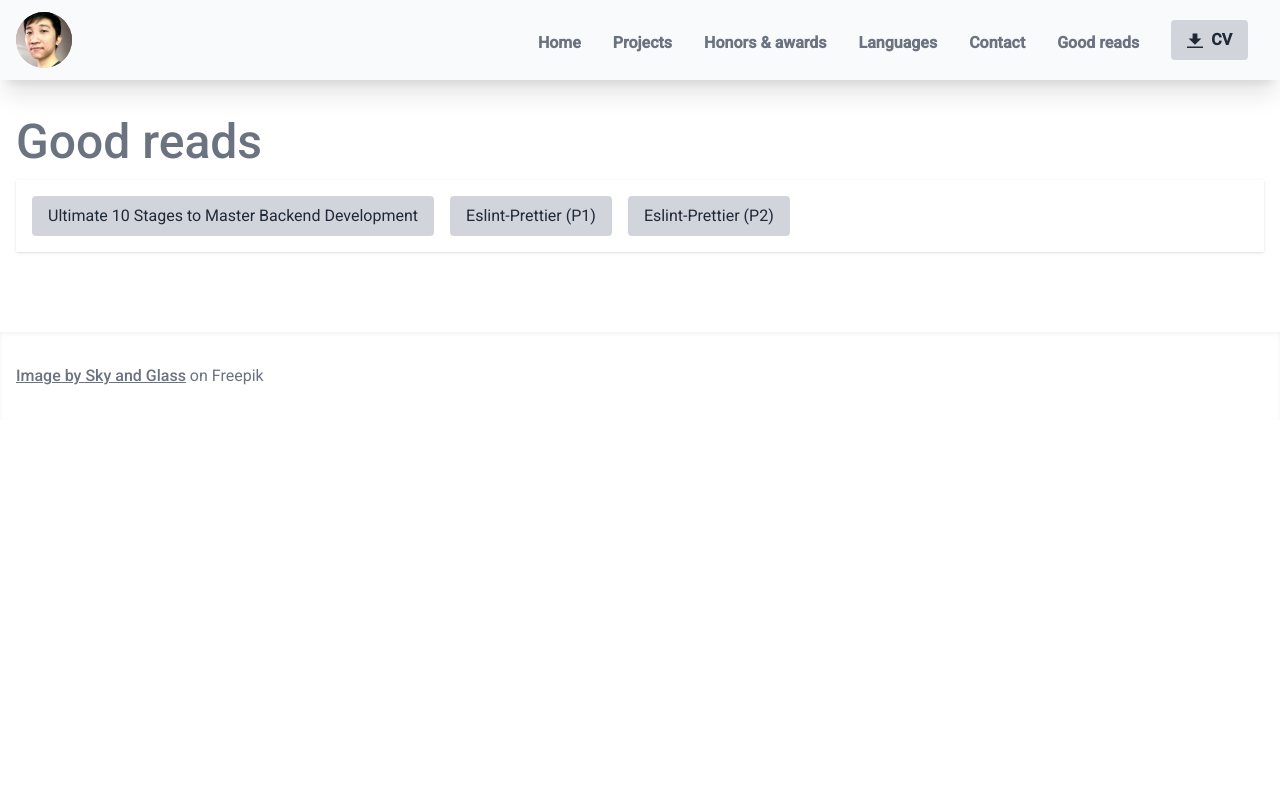
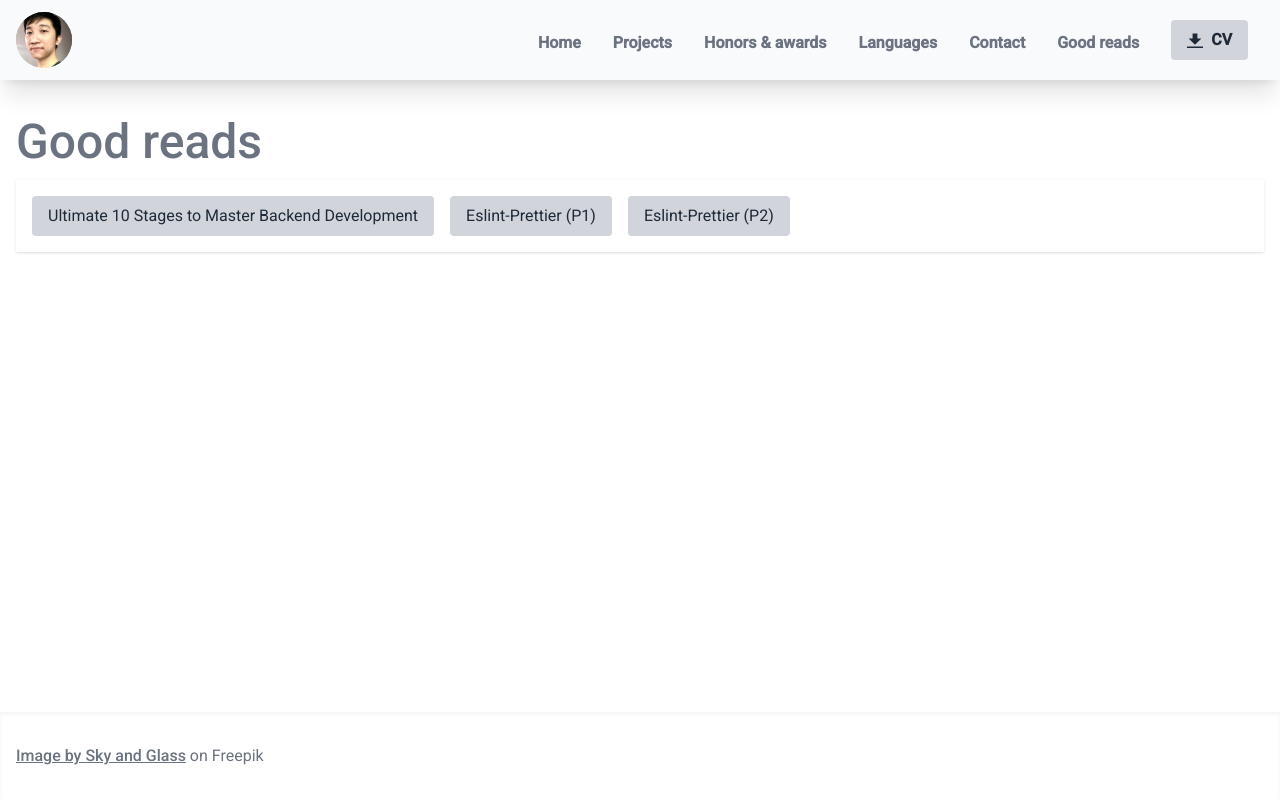
Before and after one commit to thanhtrungvo8401/my-portfolio, a Next.js app: page /good-reads in a window 1280 px wide. Built offline with nearby package versions, Linux system fonts and the light colour scheme.

Commit message:
master: handle css

```diff
--- a/pages/_app.tsx
+++ b/pages/_app.tsx
@@ -6,14 +6,14 @@
 
 export default function App({ Component, pageProps }: AppProps) {
   return (
-    <>
+    <div className="flex flex-col h-full">
       <Navigation />
 
-      <main className="pt-20">
+      <main className="h-full pt-20">
         <Component {...pageProps} />
       </main>
 
       <Footer />
-    </>
+    </div>
   );
 }
--- a/styles/globals.css
+++ b/styles/globals.css
@@ -6,10 +6,12 @@
 	padding: 0;
 	background-color: white;
 	scroll-behavior: smooth;
+	height: 100vh;
 }
 
 #__next {
 	overflow-x: hidden;
+	height: 100%;
 }
 
 a {
```
